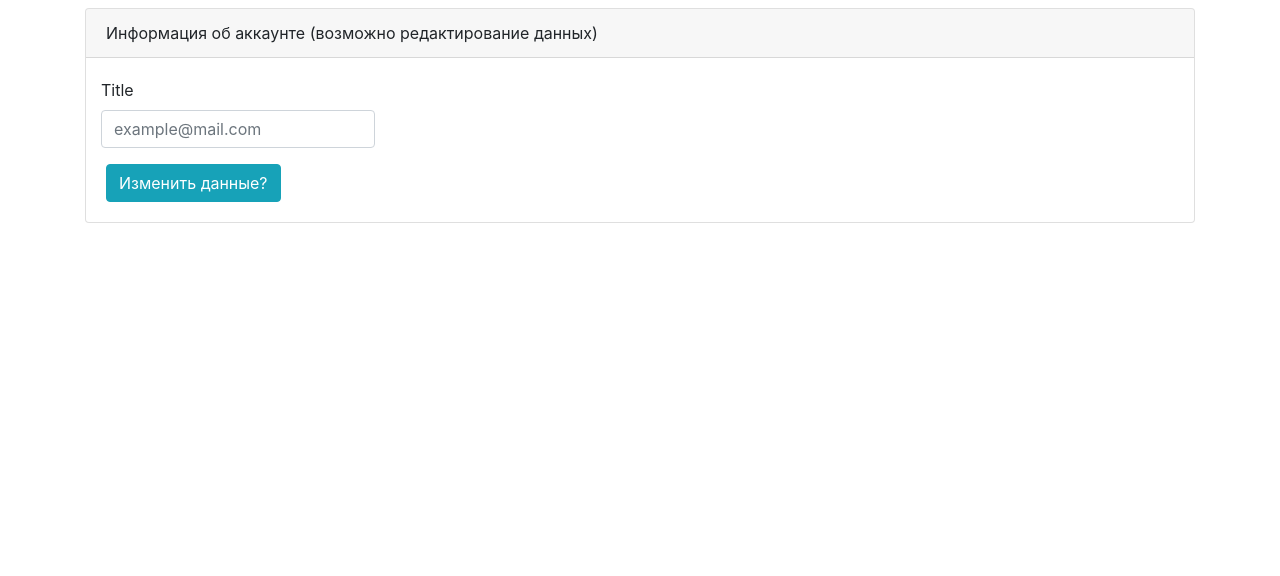
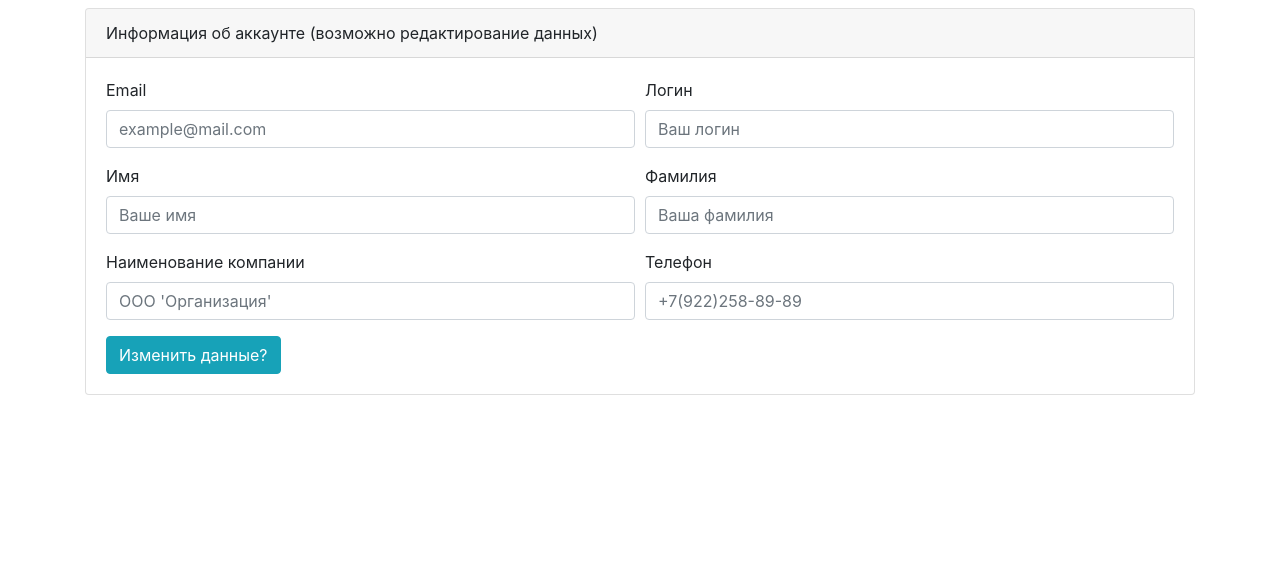
Before and after one commit to Konstantin-kzn-88/prombez_api, a FastAPI app: template templates/account_info.html in a window 1280 px wide. Shown: the part 62-638 px from the top of the page. Run offline with FastAPI, Linux system fonts and the light colour scheme; the template is opened without the code that fills it, so the values that code supplies are empty; some libraries are stand-ins or nearby versions.

Commit message:
18. Полная форма редактирования пользователя

```diff
--- a/templates/account_info.html
+++ b/templates/account_info.html
@@ -13,10 +13,38 @@
             {% endif %}
             <form method="post">
                 <div class="form-row">
-                    <div class="form-group">
-                        <label>Title</label>
-                        <input type="email" class="form-control" name="email" value="{{ user.email }}" required
-                               placeholder="example@mail.com">
+                    <div class="form-group col-md-6">
+                        <label>Email</label>
+                        <input type="email" class="form-control" name="email" required placeholder="example@mail.com" value="{{ user.email }}">
+                    </div>
+                    <div class="form-group col-md-6">
+                        <label>Логин</label>
+                        <input type="username" class="form-control" name="user_name" required placeholder="Ваш логин" value="{{ user.user_name }}">
+                    </div>
+                </div>
+
+                <div class="form-row">
+                    <div class="form-group col-md-6">
+                        <label>Имя</label>
+                        <input type="text" class="form-control" name="first_name" required placeholder="Ваше имя" value="{{ user.first_name }}">
+                    </div>
+                    <div class="form-group col-md-6">
+                        <label>Фамилия</label>
+                        <input type="text" class="form-control" name="last_name" required placeholder="Ваша фамилия" value="{{ user.last_name }}">
+                    </div>
+                </div>
+                <div class="form-row">
+                    <div class="form-group col-md-6">
+                        <label>Наименование компании</label>
+                        <input type="text" class="form-control"
+                               name="company_name" required placeholder="ООО 'Организация'" value="{{ user.company_name }}">
+                    </div>
+                    <div class="form-group col-md-6">
+                        <label>Телефон</label>
+                        <input type="tel" class="form-control"
+                               name="phone_number" required placeholder="+7(922)258-89-89"
+                               pattern="[\+]\d{1}\s[\(]\d{3}[\)]\s\d{3}[\-]\d{2}[\-]\d{2}" minlength="18"
+                               maxlength="18" value="{{ user.phone_number }}">
                     </div>
                 </div>
                 <button type="submit" class="btn btn-info">Изменить данные?</button>
```
Also changed, not shown: routers/account.py (+13 -4 lines).
